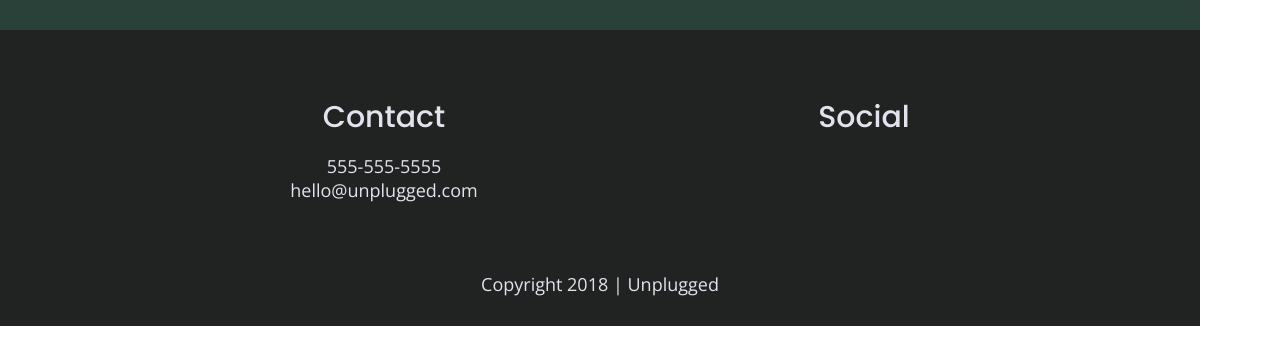
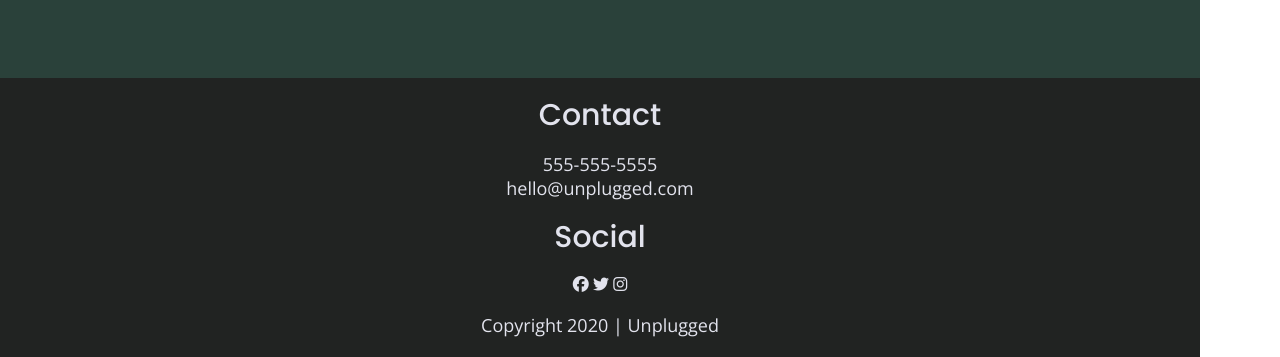
Before and after one commit to Stacy-Riley/tech-retreat, a website built with Parcel: page index.html in a window 1280 px wide. Shown: the part 2315-2672 px from the top of the page. Before the commit the page ends 2641 px from the top, so only its background shows below. Built offline with nearby package versions, Linux system fonts and the light colour scheme.

Commit message:
Updated footer

```diff
--- a/index.html
+++ b/index.html
@@ -1,5 +1,5 @@
 <!doctype html>
-<html class="no-js" lang="">
+<html class="no-js" lang="en">
 
 <head>
   <meta charset="utf-8">
@@ -21,11 +21,15 @@
   <link rel="stylesheet" href="css/normalize.css">
   <link rel="stylesheet" href="css/main.css">
 
+  <script src="https://kit.fontawesome.com/c834aede1d.js" crossorigin="anonymous"></script>
+<!-- FontAwesome CDN version 5.5
+  <link rel="stylesheet" href="https://use.fontawesome.com/releases/v5.5.0/css/all.css" integrity="sha384-B4dIYHKNBt8Bc12p+WXckhzcICo0wtJAoU8YZTY5qE0Id1GSseTk6S+L3BlXeVIU" crossorigin="anonymous">
+  -->
   <meta name="theme-color" content="#fafafa">
 </head>
 
 <body>
-
+  <div class="container">
 
     <!-------------- Beginning of header -------------->
     <header>
@@ -78,6 +82,7 @@
           <div class="features-items">
             <article>
               <p class="fontawesome-icon">
+                <i class="fas fa-campground"></i>
               </p>
               <p class="features-item-description">
                 Located in a peaceful bungalow outside of Lake Geneva, Wisconsin.
@@ -85,6 +90,7 @@
             </article>
             <article>
               <p class="fontawesome-icon">
+                <i class="fas fa-bed"></i>
               </p>
               <p class="features-item-description">
                 12 private rooms with ensuite bathrooms, 2 group meeting rooms, and 4 breakout rooms.
@@ -92,6 +98,7 @@
             </article>
             <article>
               <p class="fontawesome-icon">
+                <i class="fas fa-utensils"></i>
               </p>
               <p class="features-item-description">
                 Private chef team providing on demand meals - just like your team kitchen.
@@ -99,6 +106,7 @@
             </article>
             <article>
               <p class="fontawesome-icon">
+                <i class="fas fa-shoe-prints"></i>
               </p>
               <p class="features-item-description">
                 5 outdoor obstacle courses, including private beach ½ mile from bungalow.
@@ -106,6 +114,7 @@
             </article>
             <article>
               <p class="fontawesome-icon">
+                <i class="fas fa-smile"></i>
               </p>
               <p class="features-item-description">
                 Retreat facilitator to manage your day to day activities so you all get a chance to reset.
@@ -113,6 +122,7 @@
             </article>
             <article>
               <p class="fontawesome-icon">
+                <i class="fas fa-wifi"></i>
               </p>
               <p class="features-item-description">
                 Dedicated computer room for times that you must wifi.
@@ -145,10 +155,10 @@
 
     <!-------------- Beginning of footer -------------->
     <footer>
-    <div class="content-wrapper">
-      <div class="footer-content">
-        <div class="contact">
+      <div class="footer-container">
+        <div class="contact-container">
           <h4>Contact</h4>
+          <div class="contact-wrapper">
             <address>
               <p>
                 555-555-5555<br>
@@ -156,28 +166,31 @@
               </p>
             </address>
           </div>
-        <div class="social">
+        </div>
+
+        <div class="social-container">
           <h4>Social</h4>
-          <div class="social-icons">
-            <p>
-              <a href="https://www.facebook.com/Skillcrush/" target="_blank"></a>
-            </p>
-            <p>
-              <a href="https://twitter.com/Skillcrush" target="_blank"></a>
-            </p>
-            <p>
-              <a href="https://www.instagram.com/skillcrush/" target="_blank"></a>
-            </p>
+          <div class="social-wrapper">
+            <!-- <div class="social-wrapper"> -->
+              <a href="https://www.facebook.com/Skillcrush/" target="_blank">
+                <i class="fab fa-facebook"></i>
+              </a>
+
+              <a href="https://twitter.com/Skillcrush" target="_blank">
+                <i class="fab fa-twitter"></i>
+              </a>
+
+              <a href="https://www.instagram.com/skillcrush/" target="_blank">
+                <i class="fab fa-instagram"></i>
+              </a>
+            <!-- </div>    -->
           </div>
-      </div> <!--End .footer-content-->
-
-    </div>    <!--End .content-wrapper-->
+        </div>
+      </div>
       <div class="copyright">
-        <p>Copyright 2018 | Unplugged</p>
+          <p>Copyright 2020 | Unplugged</p>
       </div>
-    </div>   <!--footer content-wrapper ends-->
     </footer>
-
 
     <script src="js/vendor/modernizr-3.11.2.min.js"></script>
     <script src="js/plugins.js"></script>
```
Lines whose indentation alone changed are shown as unchanged.
